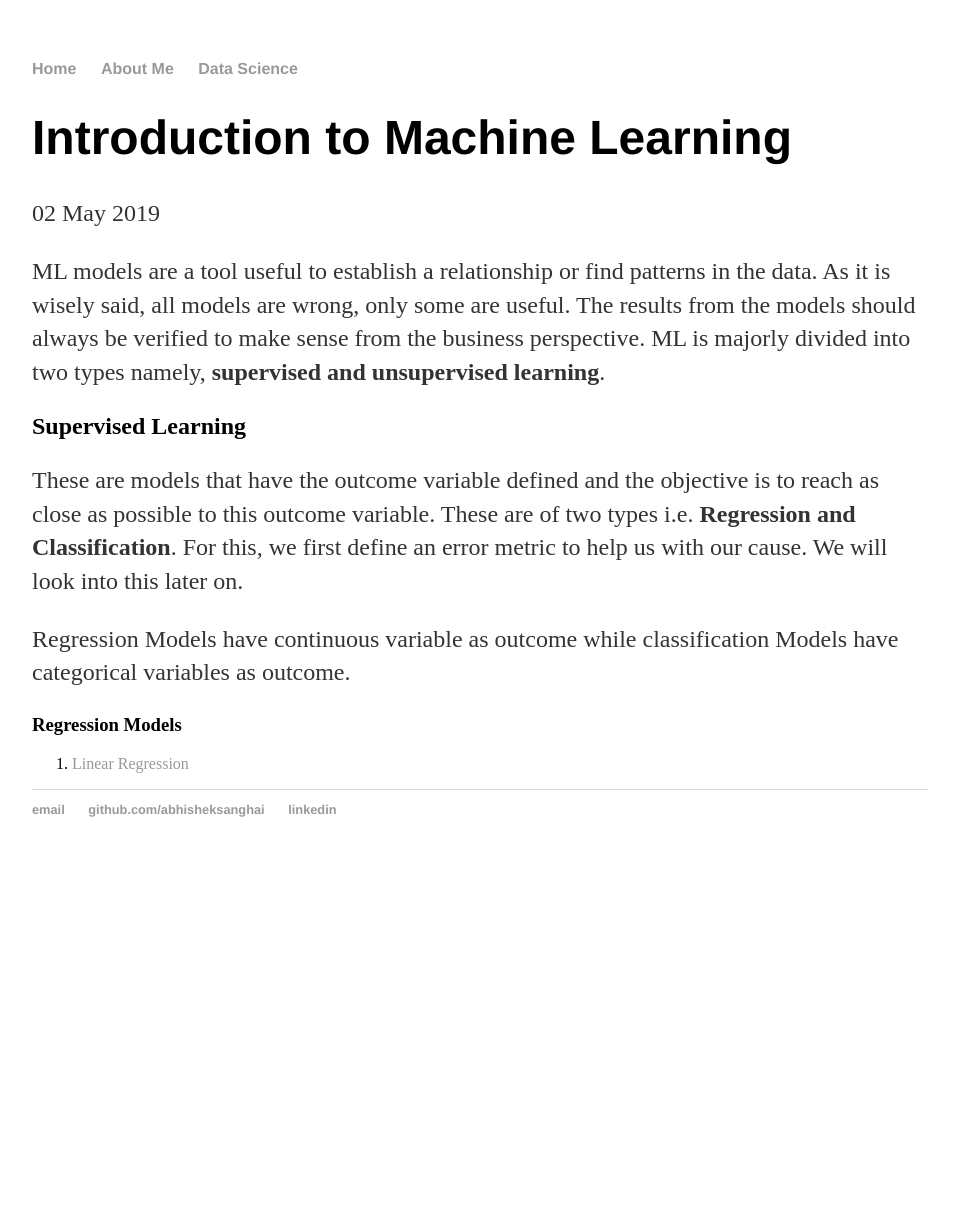
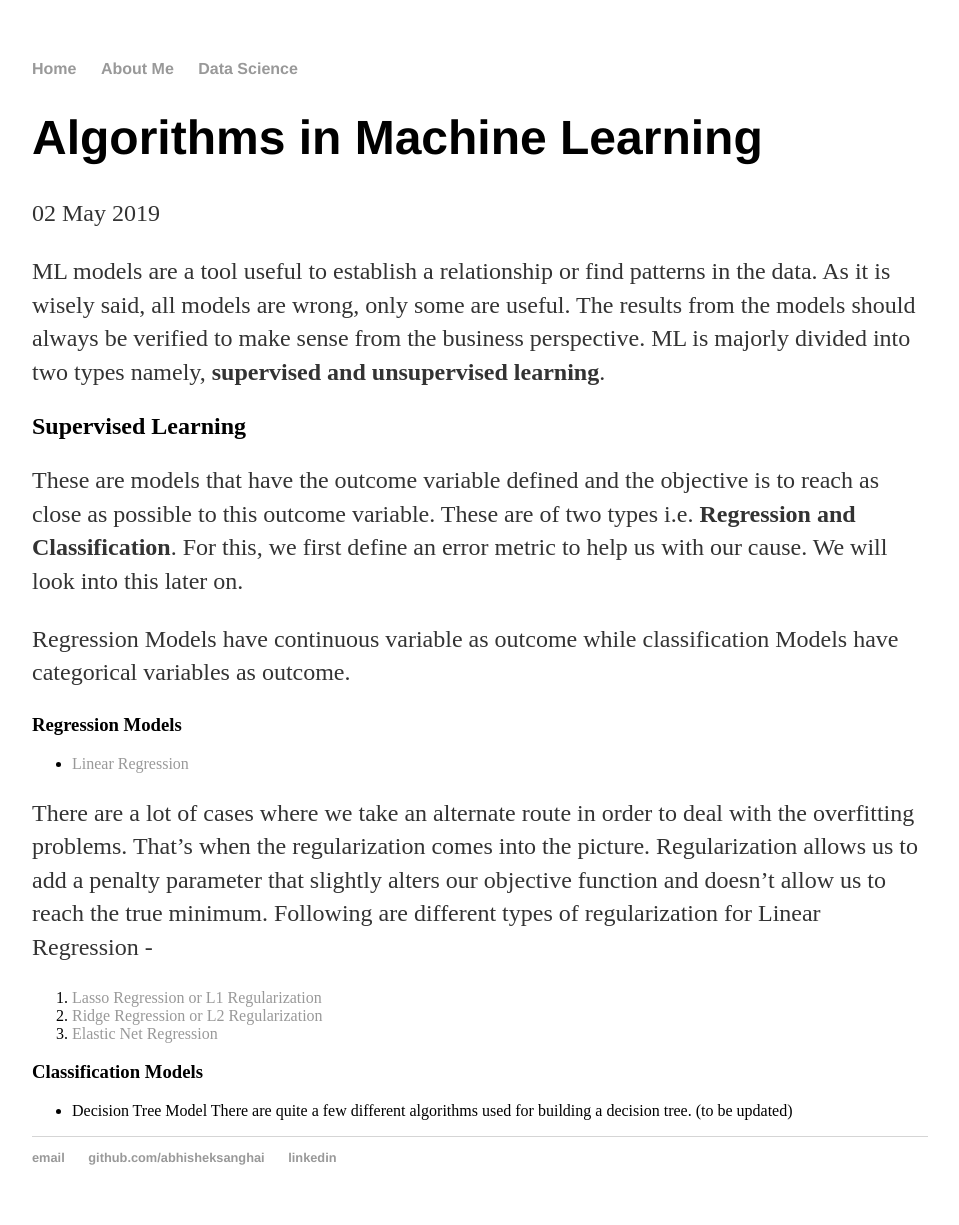
Before and after one commit to abhisheksanghai/abhisheksanghai.github.io, a Jekyll site: the page built from _posts/2019-05-02-algorithms-in-ml.md, in a window 1280 px wide. Shown: the whole page, without its empty margins (160-1119 px from the left). Built offline with Jekyll 4.4.1, drawn with Linux system fonts in a browser that asks for light colours; before the commit the page ends 900 px from its top, so only the background shows below that.

Commit message:
Update and rename 2019-05-02-intro-to-ml.md to 2019-05-02-algorithms-in-ml.md

```diff
--- a/_posts/2019-05-02-intro-to-ml.md
+++ b/_posts/2019-05-02-algorithms-in-ml.md
@@ -1,6 +1,6 @@
 ---
 layout: post
-title: "Introduction to Machine Learning"
+title: "Algorithms in Machine Learning"
 date: 2019-05-02
 ---
 
@@ -15,4 +15,16 @@ Regression Models have continuous variable as outcome while classification Model
 
 ### Regression Models
 
-1. [Linear Regression](https://abhisheksanghai.github.io/2019/05/03/linear-regression)
+- [Linear Regression](https://abhisheksanghai.github.io/2019/05/03/linear-regression)
+
+There are a lot of cases where we take an alternate route in order to deal with the overfitting problems. That's when the regularization comes into the picture. Regularization allows us to add a penalty parameter that slightly alters our objective function and doesn't allow us to reach the true minimum. Following are different types of regularization for Linear Regression -
+
+1. [Lasso Regression or L1 Regularization]()
+2. [Ridge Regression or L2 Regularization]()
+3. [Elastic Net Regression]()
+
+### Classification Models
+
+- Decision Tree Model
+There are quite a few different algorithms used for building a decision tree.
+(to be updated)
```
